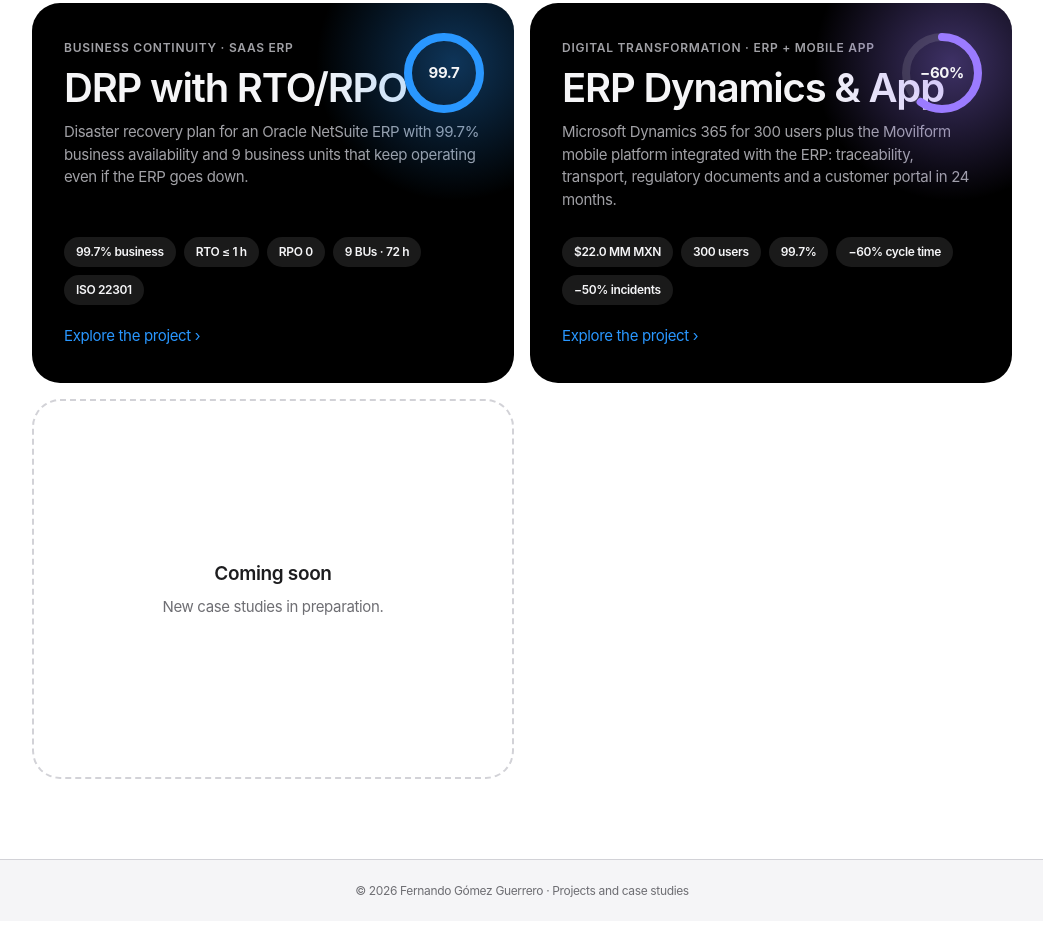
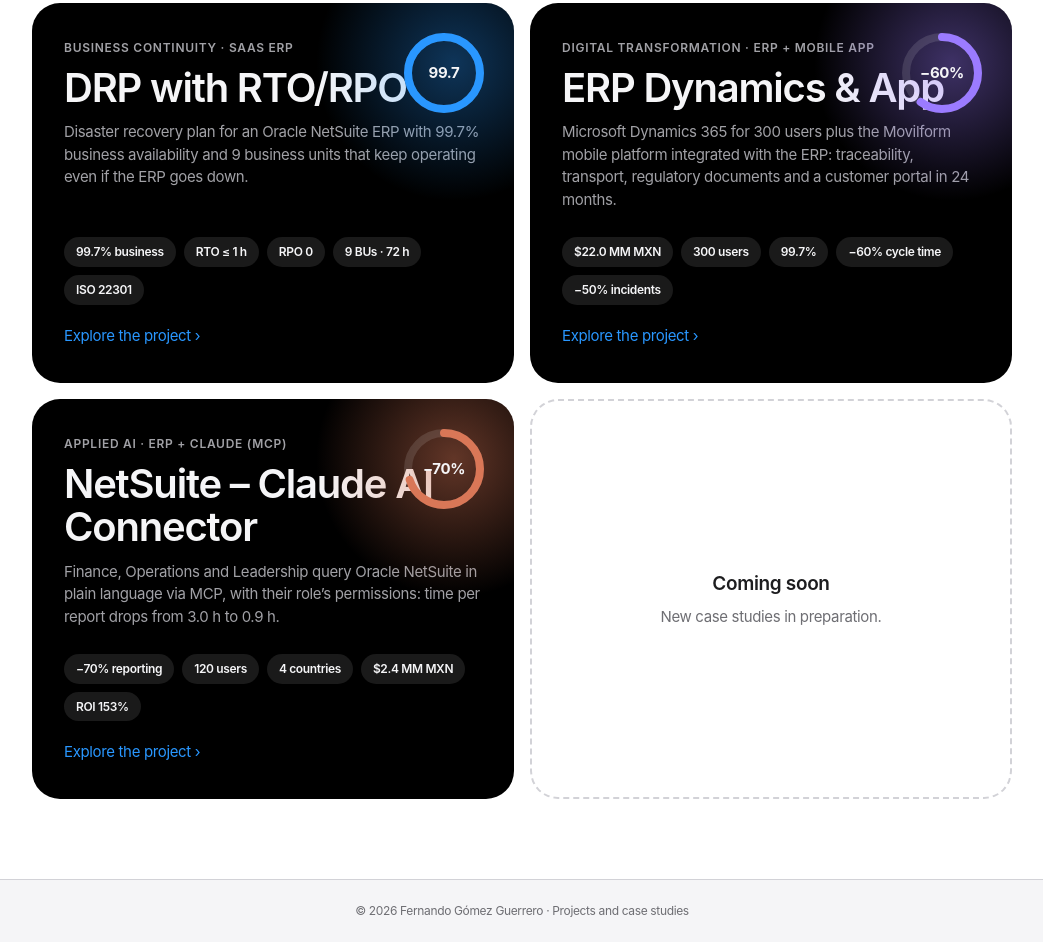
Before and after one commit to fherg15/fherg15.github.io, a plain HTML site: page proyectos/en/index.html in a window 1280 px wide. Shown: the part 446-1388 px from the top of the page, without its empty margins (118-1161 px from the left). Before the commit the page ends 1367 px from the top, so only its background shows below. Drawn offline with Linux system fonts and the light colour scheme.

Commit message:
Proyectos: add NetSuite–Claude MCP card

```diff
--- a/proyectos/en/index.html
+++ b/proyectos/en/index.html
@@ -88,6 +88,15 @@ footer{background:var(--tile);color:var(--mut);font-size:12px;padding:22px;text-
       <div class="kp"><span>$22.0 MM MXN</span><span>300 users</span><span>99.7%</span><span>−60% cycle time</span><span>−50% incidents</span></div>
       <div class="go">Explore the project ›</div>
     </a>
+    <a class="pj" href="/proyectos/netsuite-claude-mcp/en/" onclick="gtag('event','project_open',{project:'netsuite-claude-mcp'})">
+      <div class="glow" style="background:radial-gradient(circle,rgba(217,119,87,.45),transparent 65%)"></div>
+      <svg class="ring" viewBox="0 0 84 84" aria-hidden="true"><circle cx="42" cy="42" r="36" fill="none" stroke="rgba(255,255,255,.12)" stroke-width="8"/><circle cx="42" cy="42" r="36" fill="none" stroke="#d97757" stroke-width="8" stroke-linecap="round" stroke-dasharray="226.2" stroke-dashoffset="67.9" transform="rotate(-90 42 42)"/><text x="42" y="47" text-anchor="middle" fill="#f5f5f7" font-size="15" font-weight="700" font-family="inherit">−70%</text></svg>
+      <div class="tag">Applied AI · ERP + Claude (MCP)</div>
+      <h2>NetSuite – Claude AI Connector</h2>
+      <p>Finance, Operations and Leadership query Oracle NetSuite in plain language via MCP, with their role’s permissions: time per report drops from 3.0 h to 0.9 h.</p>
+      <div class="kp"><span>−70% reporting</span><span>120 users</span><span>4 countries</span><span>$2.4 MM MXN</span><span>ROI 153%</span></div>
+      <div class="go">Explore the project ›</div>
+    </a>
     <div class="soon"><b>Coming soon</b><p style="margin-top:8px;font-size:15px">New case studies in preparation.</p></div>
   </div>
 </main>
```
